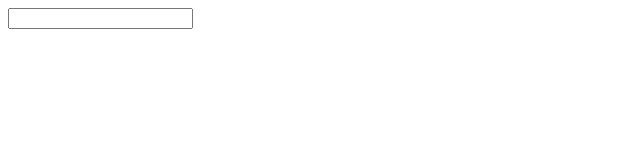
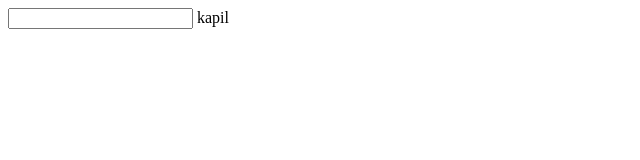
Before and after one commit to kapitane/Sckool, a plain HTML site: page skl/index.html in a window 1280 px wide. Shown: the full height of the page, 0-640 px from the left. Drawn offline with Linux system fonts and the light colour scheme.

Commit message:
Kapil Taneja

```diff
--- a/skl/index.html
+++ b/skl/index.html
@@ -6,5 +6,6 @@
 </head>
 <body>
     <input type="text" name="name" value=" " />
+        kapil
 </body>
 </html>
```
